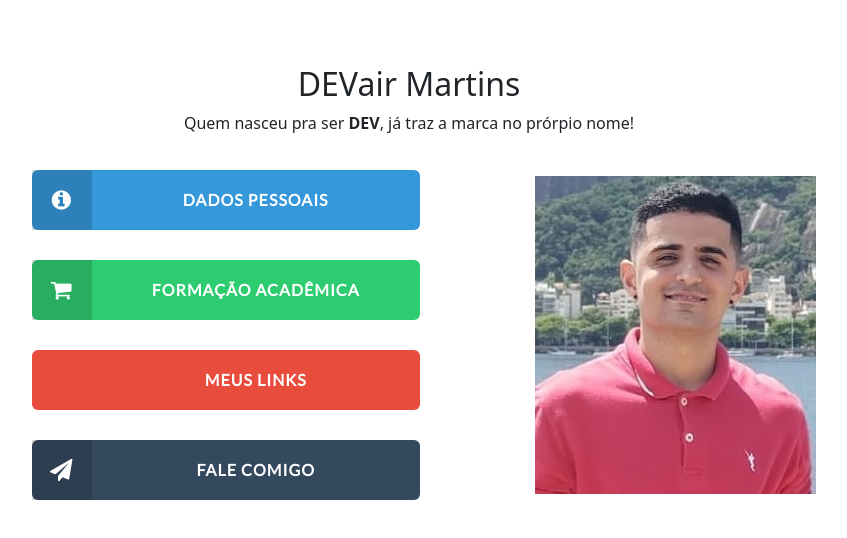
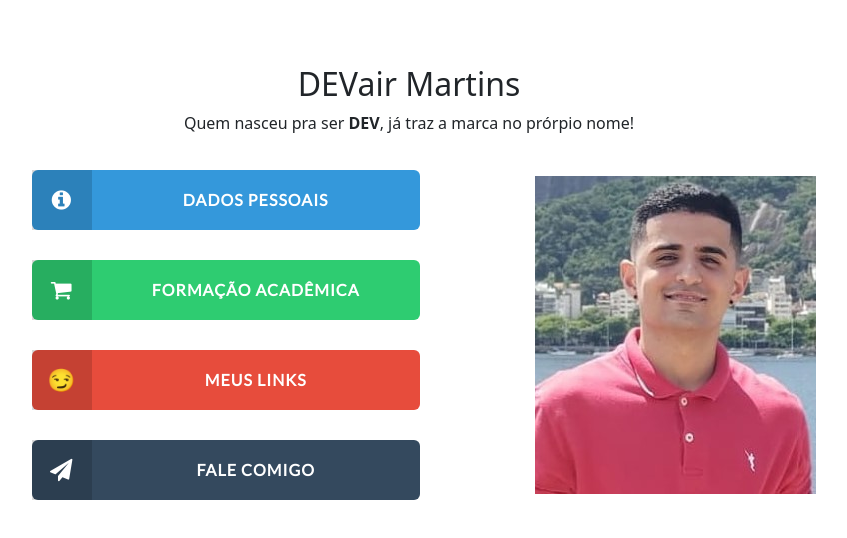
Before and after one commit to DevairUva/Portfolio, a React (Vite) app: page / in a window 1280 px wide. Shown: the top 538 px of the page, without its empty margins (231-1078 px from the left). Built offline with nearby package versions, Linux system fonts and the light colour scheme.

Commit message:
icones com emojis

```diff
--- a/src/App.jsx
+++ b/src/App.jsx
@@ -16,9 +16,6 @@ function App() {
           <Formacao />
           <Links />
           <Mensagem />
-          {/* <svg xmlns="http://www.w3.org/2000/svg" width="16" height="16" fill="currentColor" class="bi bi-5-square-fill" viewBox="0 0 16 16">
-            <path d="M2 0a2 2 0 0 0-2 2v12a2 2 0 0 0 2 2h12a2 2 0 0 0 2-2V2a2 2 0 0 0-2-2H2Zm5.994 12.158c-1.57 0-2.654-.902-2.719-2.115h1.237c.14.72.832 1.031 1.529 1.031.791 0 1.57-.597 1.57-1.681 0-.967-.732-1.57-1.582-1.57-.767 0-1.242.45-1.435.808H5.445L5.791 4h4.705v1.103H6.875l-.193 2.343h.064c.17-.258.715-.68 1.611-.68 1.383 0 2.561.944 2.561 2.585 0 1.687-1.184 2.806-2.924 2.806Z" />
-          </svg>  EXEMPLO DE ÍCONE*/}
         </div>
         <div>
           <img src={devair} alt="" />
--- a/src/components/Links.jsx
+++ b/src/components/Links.jsx
@@ -16,7 +16,7 @@ function Links() {
         Meus Links
       </Button> */}
 
-      <button class="btn btn-3 btn-sep icon-ball" onClick={handleShow}>Meus Links</button>
+      <button class="btn btn-3 btn-sep topic-games" onClick={handleShow}>Meus Links</button>
 
       <Modal show={show} onHide={handleClose}>
         <Modal.Header className='modalTitleLinks'>
--- a/src/stiles/links.css
+++ b/src/stiles/links.css
@@ -100,6 +100,10 @@
   content: "\f1d8";
 }
 
+.topic-games::before {
+  content: '😏';
+}
+
 .modalTitleLinks{
   background-color: #e74c3c;
   color: #fff;
```
Also changed, not shown: src/stiles/coluna1.css (line endings or trailing spaces).
